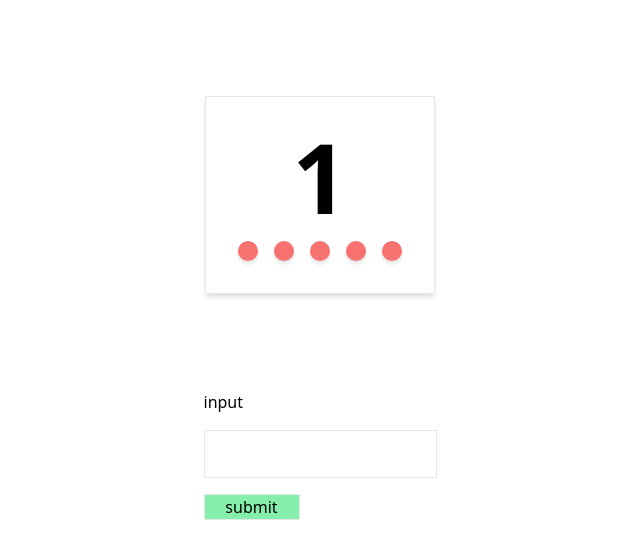
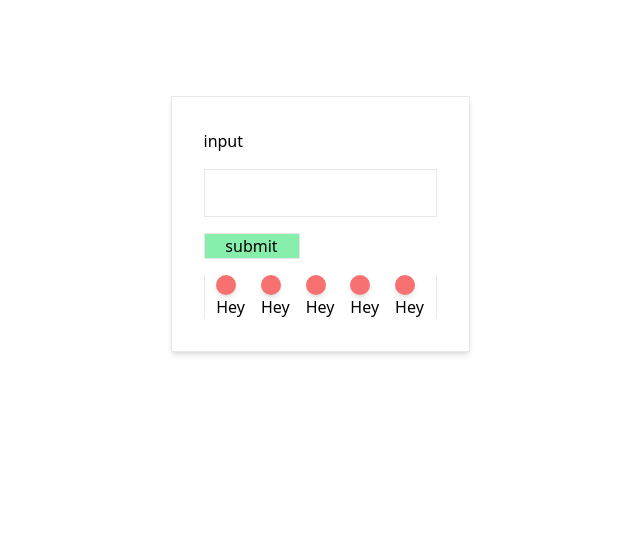
Before and after one commit to Tiyoriyo/generate_resume, a React (Vite) app: page / in a window 1280 px wide. Shown: the top 558 px of the page, without its empty margins (320-960 px from the left). Built offline with nearby package versions, Linux system fonts and the light colour scheme.

Commit message:
Add button text

```diff
--- a/src/components/Container.jsx
+++ b/src/components/Container.jsx
@@ -1,13 +1,13 @@
 import React, { useState } from "react";
 import NavBar from "./NavBar";
-import Count from "./Count";
+import InputSetup from "./InputSetup";
 
 export default function Container() {
   const [CurrentSection, setCurrentSection] = useState(0);
 
   return (
     <div className="flex flex-col items-center justify-center gap-4 border p-8 shadow-md">
-      <Count curNumber={CurrentSection}></Count>
+      <InputSetup></InputSetup>
       <NavBar
         curNumber={CurrentSection}
         navigateFunc={setCurrentSection}
--- a/src/components/InputSetup.jsx
+++ b/src/components/InputSetup.jsx
@@ -7,8 +7,6 @@ export default function InputSetup() {
   const [ErrorSubmit, setErrorSubmit] = useState(false);
 
   const TextInput = useRef(null);
-
-  const vText = Verified ? "Verified" : "Not Verified";
 
   function handleChange(e) {
     setInputText(e.target.value);
@@ -62,16 +60,13 @@ export default function InputSetup() {
             </button>
           )}
         </div>
+        {/* Error Handler */}
         {ErrorSubmit && (
           <p className="w-42 text-xs text-red-600">
             You need to actually input something you fool
           </p>
         )}
       </div>
-
-      {/* <p>{vText}</p>
-
-      <p>{VerifiedText}</p> */}
     </div>
   );
 }
--- a/src/components/NavBar.jsx
+++ b/src/components/NavBar.jsx
@@ -12,5 +12,9 @@ export default function NavBar(props) {
     ></NavButton>
   ));
 
-  return <div className="flex gap-4">{buttonList}</div>;
+  return (
+    <div className="flex w-full justify-center gap-4 border-x">
+      {buttonList}
+    </div>
+  );
 }
--- a/src/components/NavButton.jsx
+++ b/src/components/NavButton.jsx
@@ -4,9 +4,13 @@ export default function NavButton(props) {
   const isActiveColour = props.active ? "bg-red-400" : "bg-red-300";
 
   return (
-    <div
-      className={`rounded-full bg-red-400 p-[10px] shadow-md ${isActiveColour}`}
-      onClick={props.onClick}
-    ></div>
+    <div>
+      <div
+        className={`max-w-[10px] rounded-full bg-red-400 p-[10px] shadow-md ${isActiveColour}`}
+        onClick={props.onClick}
+      ></div>
+
+      <p className="">Hey</p>
+    </div>
   );
 }
--- a/src/main.jsx
+++ b/src/main.jsx
@@ -8,6 +8,5 @@ import InputSetup from "./components/InputSetup";
 createRoot(document.getElementById("root")).render(
   <StrictMode>
     <Container></Container>
-    <InputSetup></InputSetup>
   </StrictMode>,
 );
```
